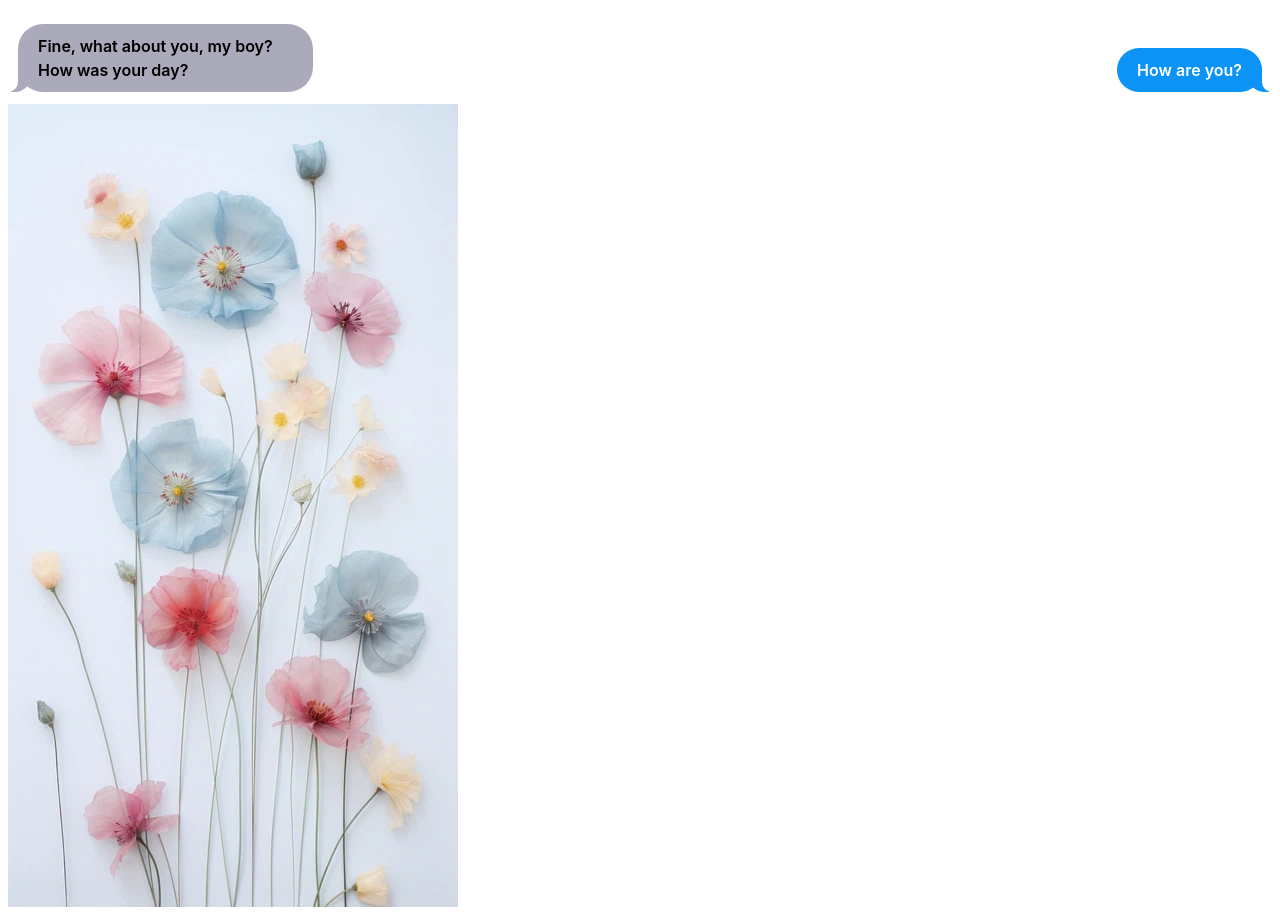
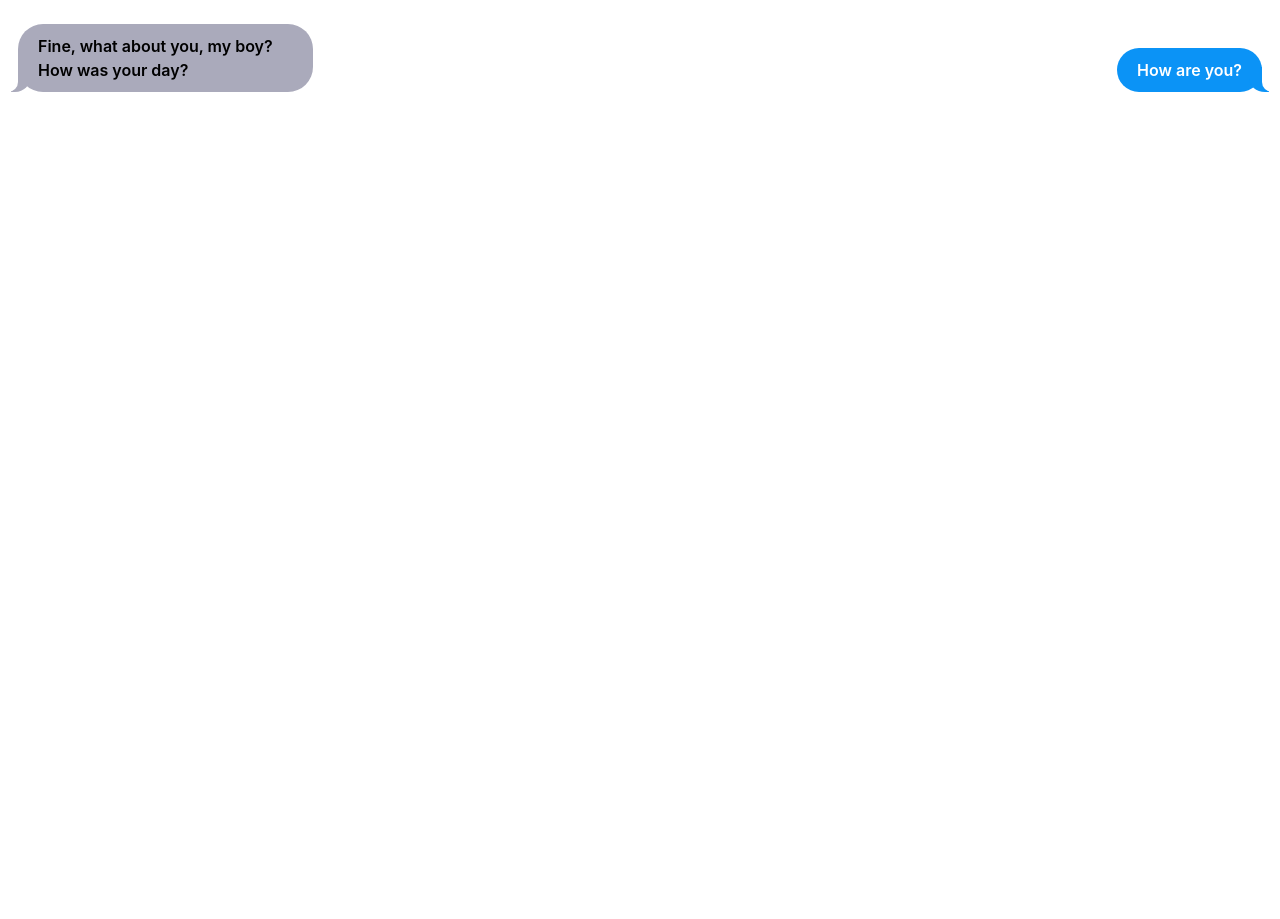
Before and after one commit to Curiouscodee/imessagebubble, a plain HTML site: page index.html in a window 1280 px wide. After the commit the page ends 800 px from the top, so only its background shows below. Drawn offline with Linux system fonts and the light colour scheme.

Commit message:
Update index.html

```diff
--- a/index.html
+++ b/index.html
@@ -15,6 +15,5 @@
             How are you?
         </p>
     </div>
-    <img src='flower4.jpg'>
 </body>
 </html>
```
